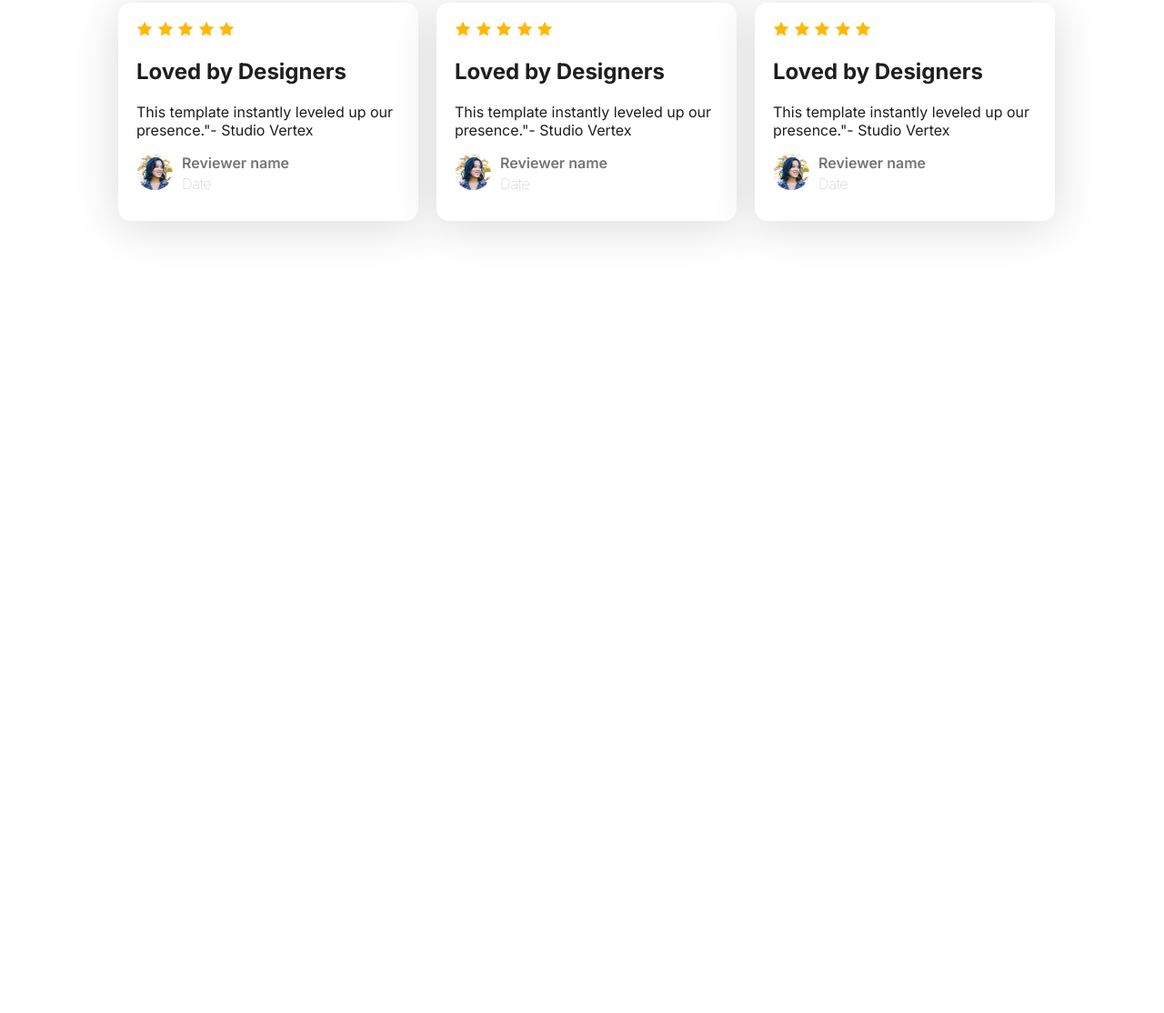
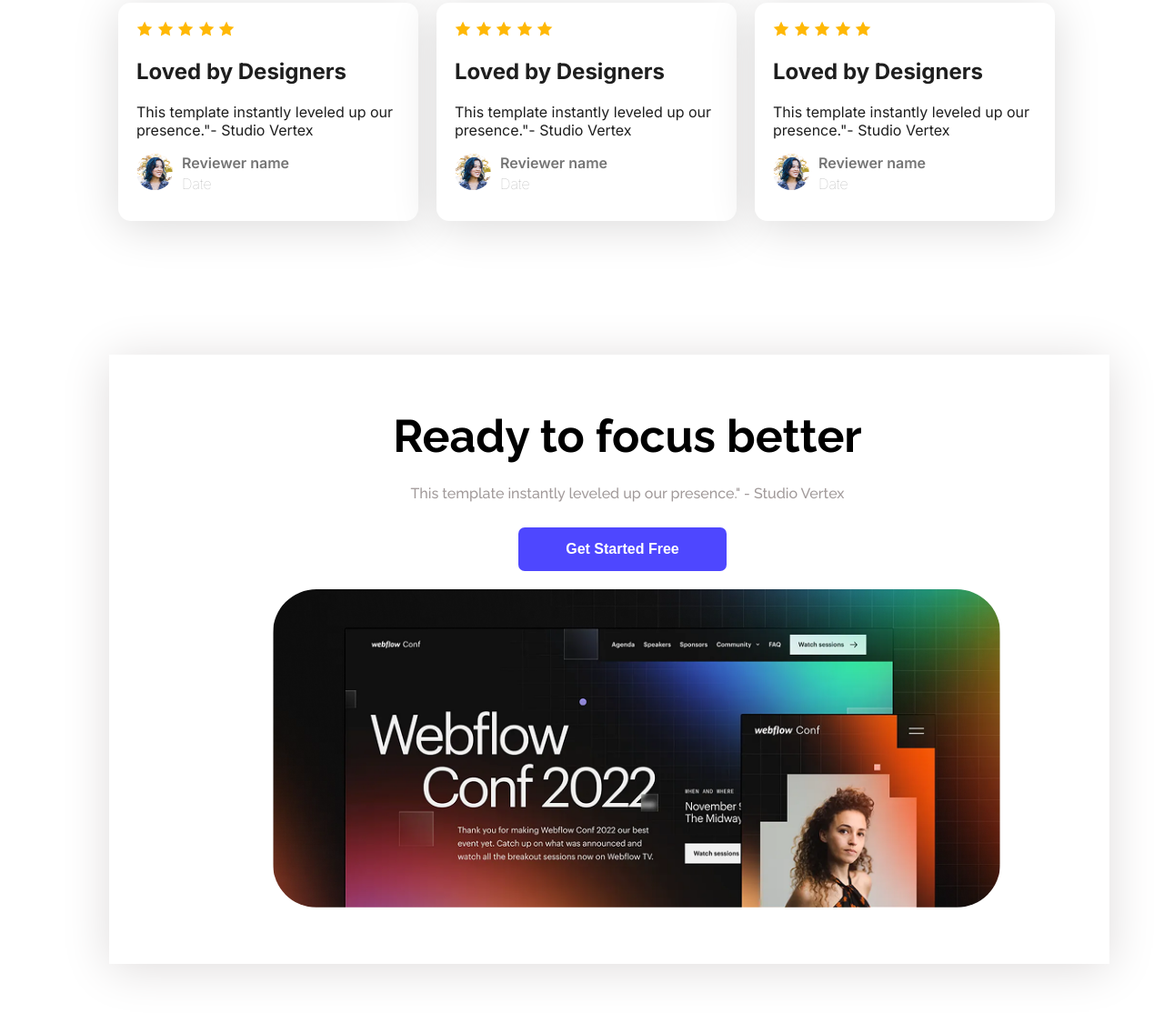
Before and after one commit to Nure-Anha/Tamanna_B12A01, a plain HTML site: page index.html in a window 1280 px wide. Shown: the part 1838-2952 px from the top of the page at 91% size. Before the commit the page ends 2228 px from the top, so only its background shows below. Drawn offline with Linux system fonts and the light colour scheme.

Commit message:
added ready to focus better part

```diff
--- a/assignment1.css
+++ b/assignment1.css
@@ -277,4 +277,53 @@ main{
   margin-bottom: 137px;
   margin-left: 50px;
   margin-right: 40px;
+
 }
+
+
+.ready_container{                                                                 /*READY TO FOCUS BETTER*/
+  width: 1100px;
+  height: 600px;
+  background: #FFFFFF;
+  box-shadow: 0px 5px 50px 0px #dfdcdc;
+  margin-left: 50px;
+  margin-right: 40px;
+  margin-bottom: 70px;
+  padding-bottom: 70px;
+
+}
+.ready_heading{
+font-weight: 700;
+font-size: 50px;
+color: #000000;
+text-align: center;
+padding-top: 60px;
+/* padding-bottom: 0px; */
+/* border: 1px solid black;  */
+margin: 0;
+  margin-left: 200px;
+  margin-right: 160px;
+
+}
+.r_content{
+  padding-top: 8px;
+  text-align: center;
+  color: #a19a9a;
+  font-weight: 500;
+  padding-bottom: 10px;
+  /* border: 1px solid black;  */
+  margin-left: 190px;
+  margin-right: 150px;
+}
+.get_bttn{
+  margin-left: 450px;
+  margin-bottom: 20px;
+}
+.better{
+  width: 800px ;
+  height: 350px;
+  margin-left: 180px;
+  margin-right: 160px;
+  border-radius: 48px;
+
+}
--- a/index.html
+++ b/index.html
@@ -173,6 +173,23 @@
                 </div>
             </div>
         </section>
+
+
+
+
+        <section>                                                   <!--READY TO FOCUS BETTER-->
+                    <div class="ready_container">
+                        <div class="focus">
+                          <h3 class="ready_heading">Ready to focus better</h3>
+                          <p class="r_content">This template instantly leveled up our presence." - Studio Vertex</p>
+                          <button class="preview get_bttn">Get Started Free</button>
+                        </div>
+
+                        <div class="">
+                            <img class="better" src="Assets/wc-big.png" alt="">
+                        </div>
+                    </div>
+        </section>
     </main>
 
 
```
